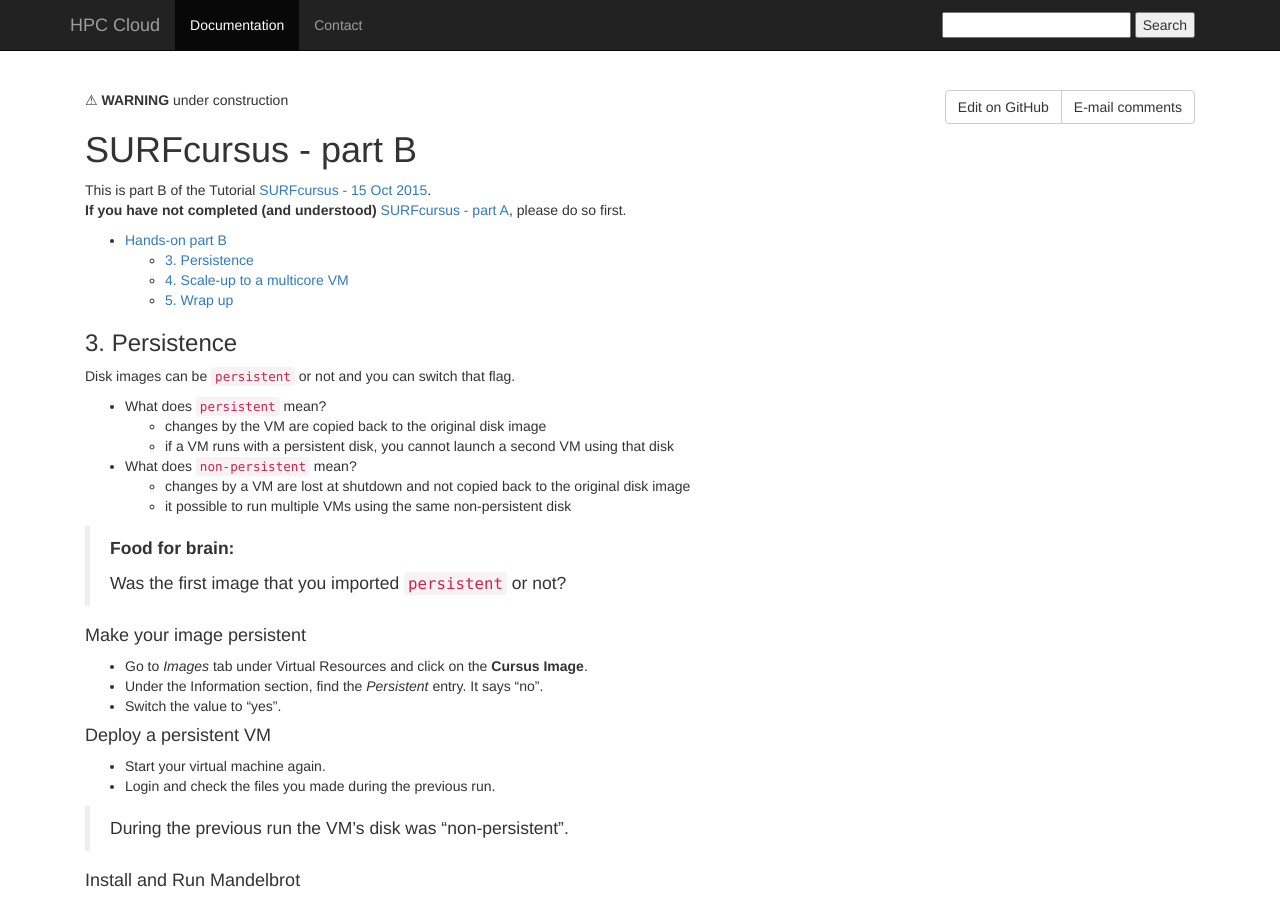
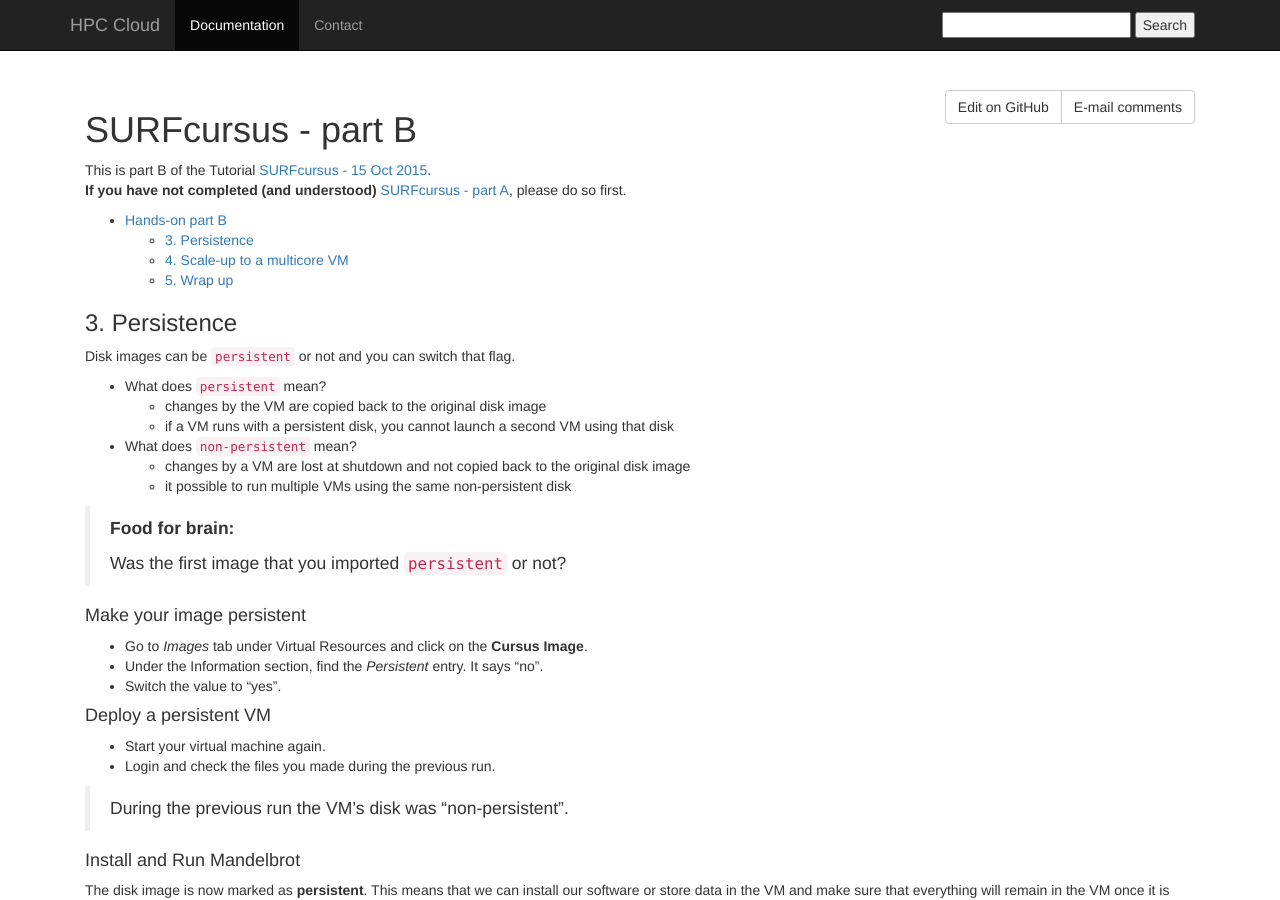
Before and after one commit to sara-nl/clouddocs, a Jekyll site: the page built from surfcursus-part-B-2015-Oct-15.markdown, in a window 1280 px wide and 900 px high. Built offline with Jekyll 4.4.1, drawn with Linux system fonts in a browser that asks for light colours.

Commit message:
Update surfcursus-part-B-2015-Oct-15.markdown

```diff
--- a/surfcursus-part-B-2015-Oct-15.markdown
+++ b/surfcursus-part-B-2015-Oct-15.markdown
@@ -1,8 +1,6 @@
 ---
 layout: default
 ---
-
-⚠ **WARNING** under construction
 
 # SURFcursus - part B
 
```
